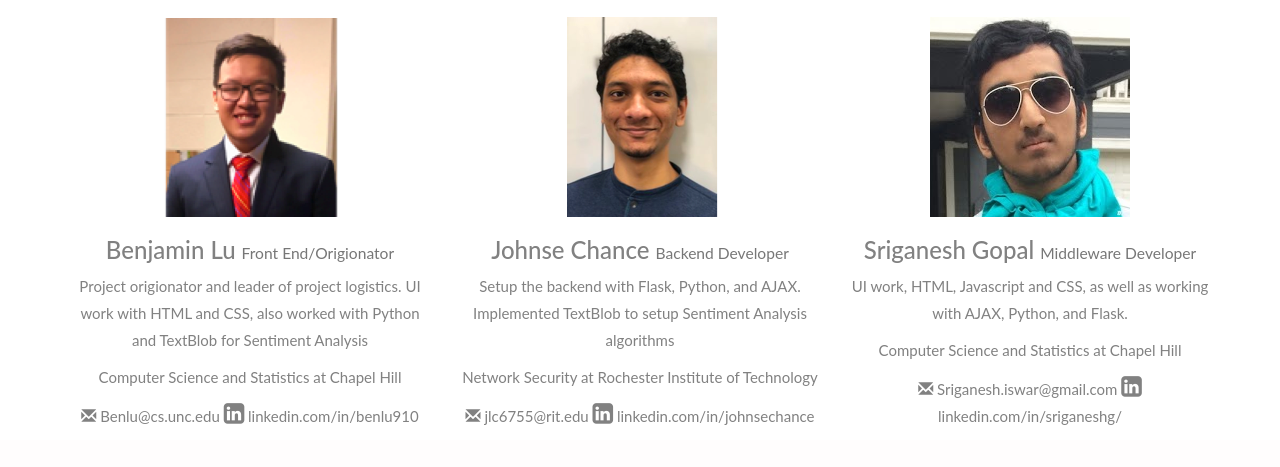
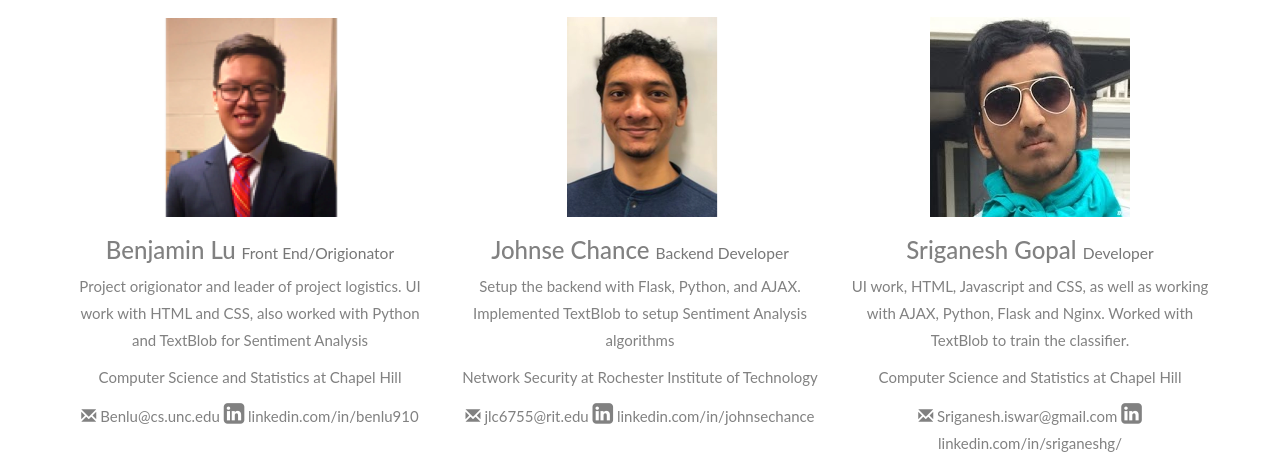
Before and after one commit to Speaker4TheUndead/Sentiment-Analysis, a Flask app: page /people in a window 1280 px wide. Shown: the part 602-1069 px from the top of the page. Before the commit the page ends 1027 px from the top, so only its background shows below. Run offline with Flask 2, Linux system fonts and the light colour scheme; some libraries are stand-ins or nearby versions.

Commit message:
updated my profile info.

```diff
--- a/server/templates/people.html
+++ b/server/templates/people.html
@@ -311,9 +311,9 @@
             <div class="col-lg-4 col-sm-6 text-center mb-4">
                 <img class="rounded-circle img-fluid d-block mx-auto peronsal_photo" src="../static/img/SriganeshPic.png" alt="">
                 <h3>Sriganesh Gopal
-                    <small>Middleware Developer</small>
+                    <small>Developer</small>
                 </h3>
-                <p>UI work, HTML, Javascript and CSS, as well as working with AJAX, Python, and Flask.
+                <p>UI work, HTML, Javascript and CSS, as well as working with AJAX, Python, Flask and Nginx. Worked with TextBlob to train the classifier.
                 </p>
                 <p>Computer Science and Statistics at Chapel Hill
                     <p>
```
